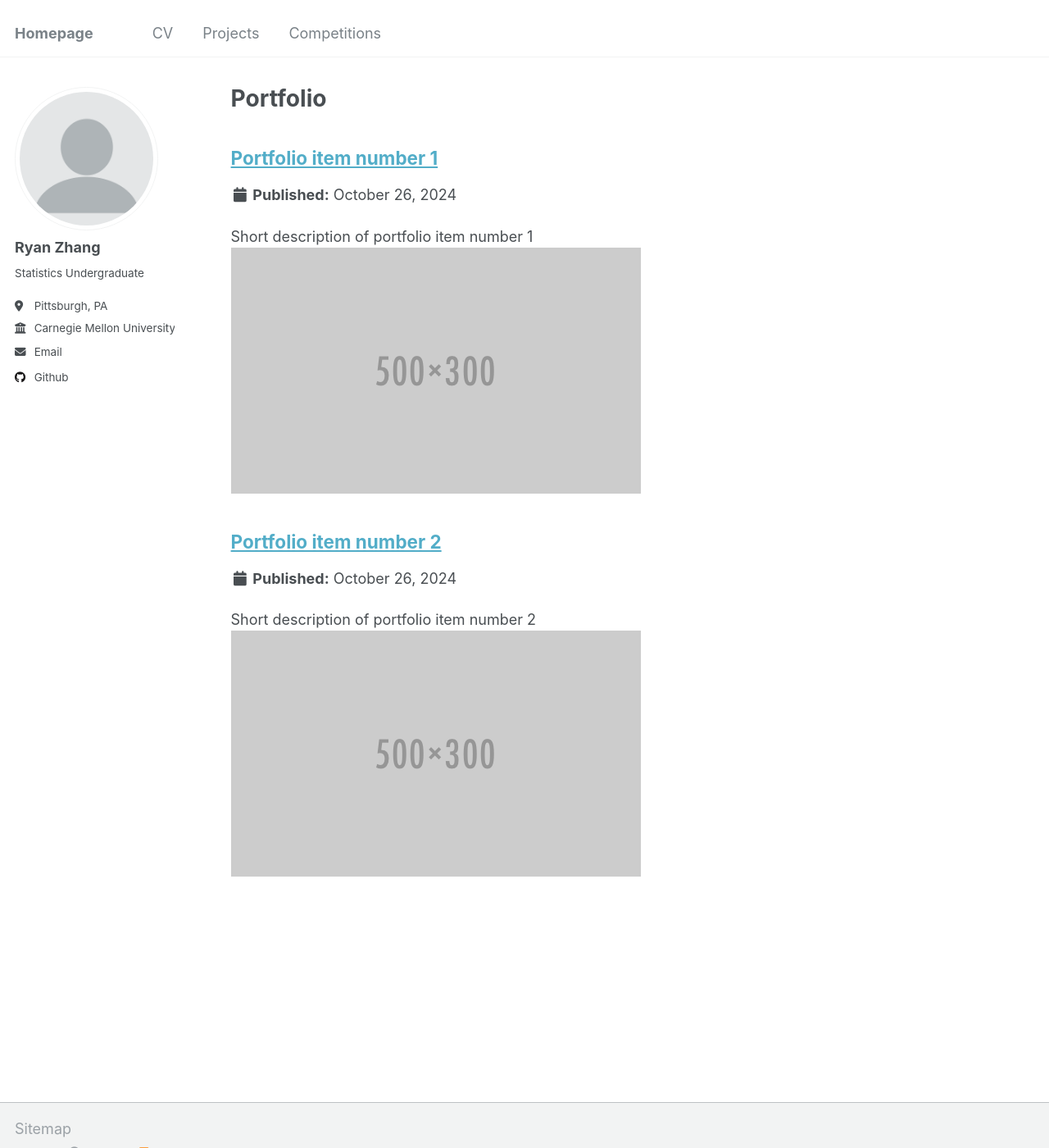
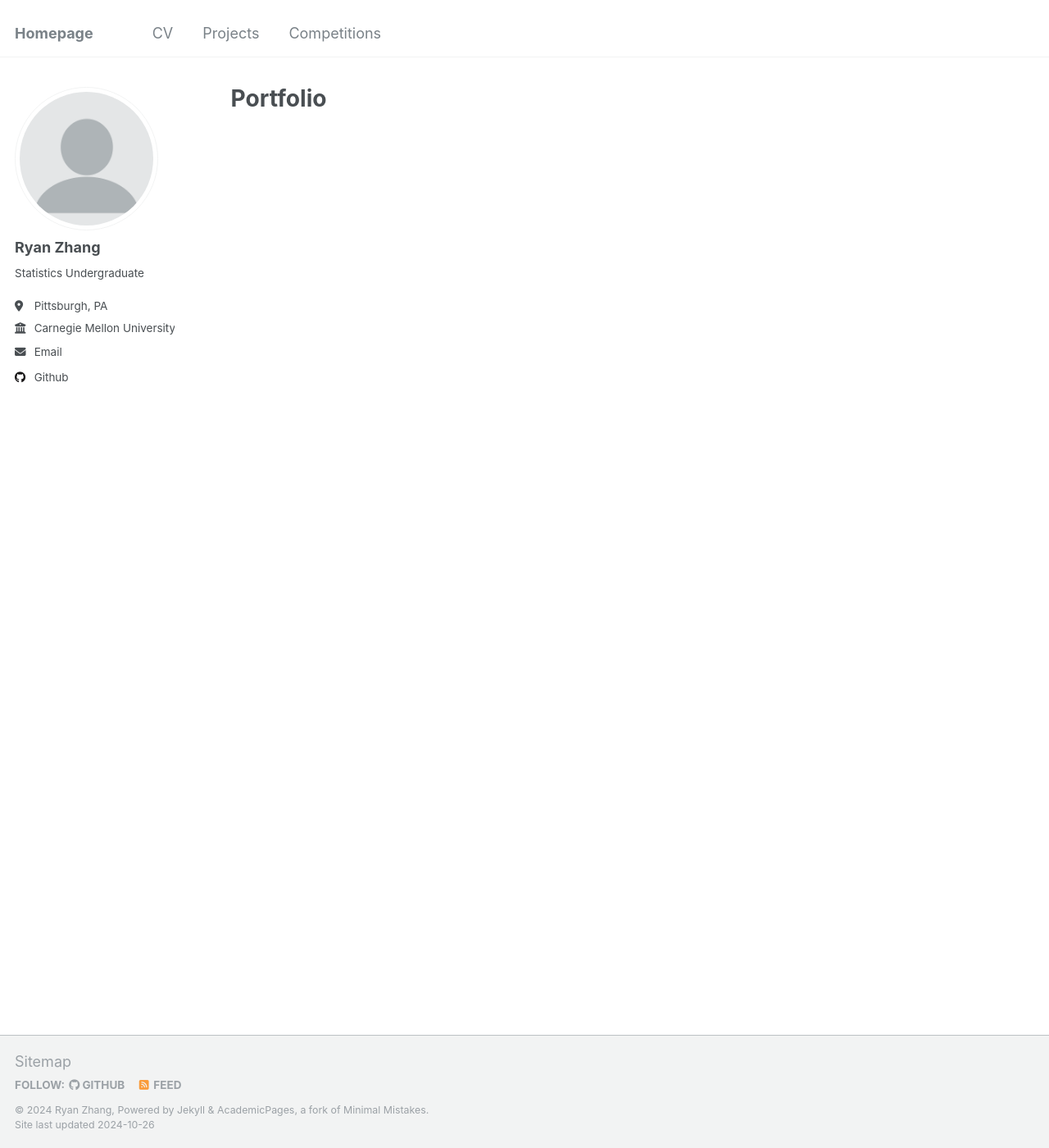
Before and after one commit to rzryanz00/rzryanz00.github.io, a Jekyll site: the page built from _pages/portfolio.html, in a window 1280 px wide and 1400 px high. Shown: the whole window at 82% size. Built offline with Jekyll 4.4.1, drawn with Linux system fonts in a browser that asks for light colours; some of the changed text lies outside the part shown.

Commit message:
renamed portfolio page to projects

```diff
--- a/_config.yml
+++ b/_config.yml
@@ -10,7 +10,7 @@
 locale                   : "en-US"
 title                    : "Homepage"
 title_separator          : "-"
-name                     : &name "YRyan Zhang"
+name                     : &name "Ryan Zhang"
 description              : &description "personal description"
 url                      : https://rzryanz00.github.io/ # the base hostname & protocol for your site e.g. "https://mmistakes.github.io"
 baseurl                  : "" # the subpath of your site, e.g. "/blog"
```
Also changed, not shown: _Projects/portfolio-1.md (renamed from _portfolio/portfolio-1.md), _Projects/portfolio-2.html (renamed from _portfolio/portfolio-2.html).
